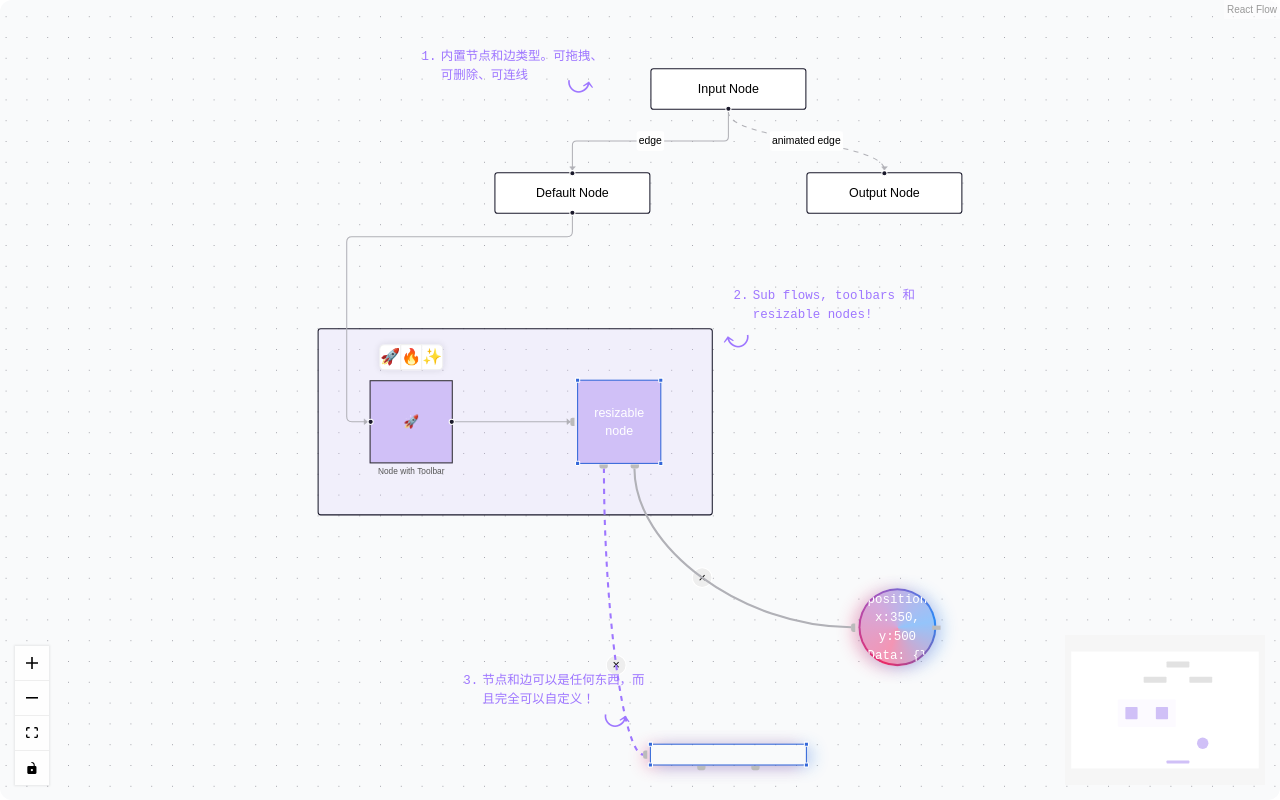
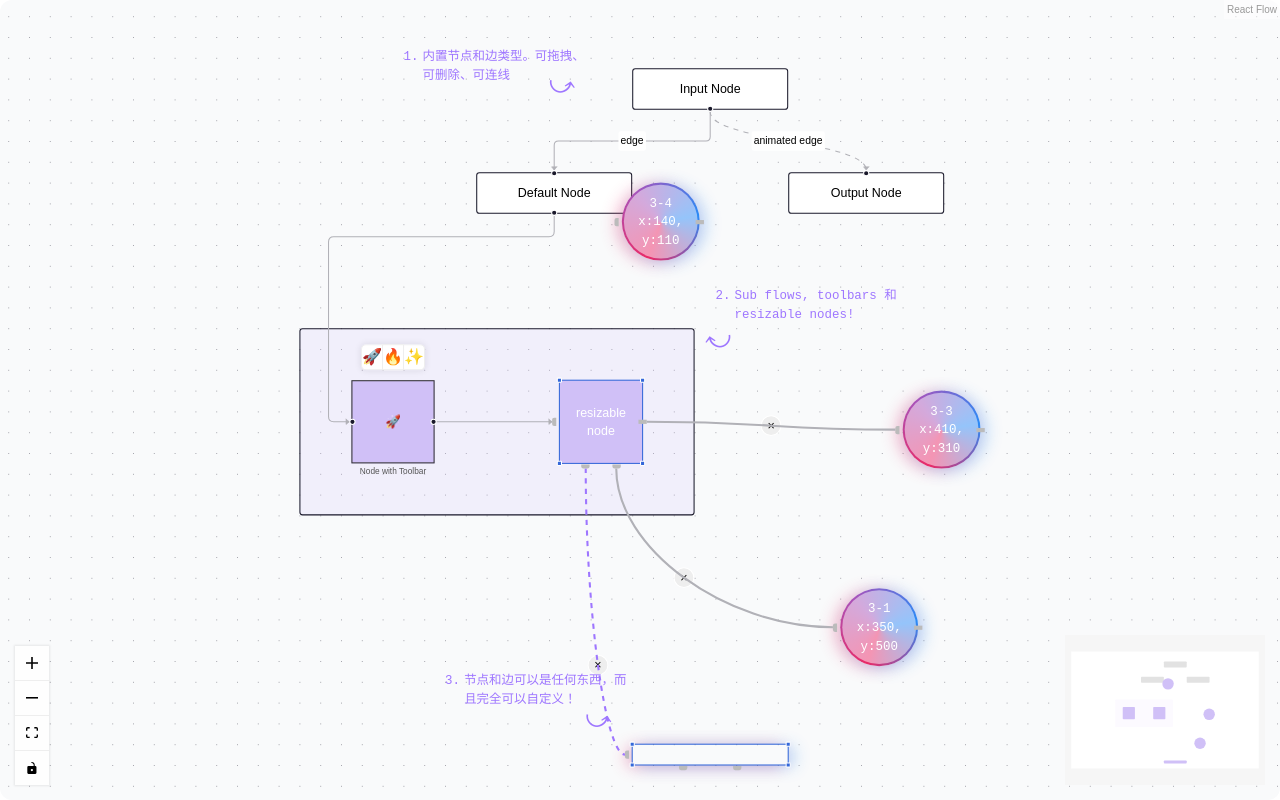
Before and after one commit to MiniMilkfish/reactFlowEditor, a React (Vite) app: page / in a window 1280 px wide. Built offline with nearby package versions, Linux system fonts and the light colour scheme.

Commit message:
<fea>: add new circleNode for test.

```diff
--- a/src/ReactflowOverviewApp/NodeCircle.tsx
+++ b/src/ReactflowOverviewApp/NodeCircle.tsx
@@ -1,25 +1,18 @@
 import { memo } from "react";
 import { Handle, Position, useStore, type NodeProps } from "@xyflow/react";
+// import { constants } from "buffer";
 
 function NodeCircle({ id, data, ...props }: NodeProps) {
-  const label = useStore((state) => {
-    const node = state.nodes.find((n) => n.id === id);
-
-    if (!node) {
-      return null;
-    }
-
-    return `position x:${Math.round(node.position.x)}, y:${Math.round(
-      node.position.y,
-    )}`;
-  });
+  const { positionAbsoluteX, positionAbsoluteY } = props;
 
   return (
     <>
       <div className="wrapper gradient">
         <div className="inner">
-          <div>{label || "no node connected"}</div>
-          {data && <div>Data: {JSON.stringify(data)}</div>}
+          <div>
+            {id} x:{Math.round(positionAbsoluteX)}, y:
+            {Math.round(positionAbsoluteY)}
+          </div>
         </div>
       </div>
       <Handle type="target" position={Position.Left} />
--- a/src/ReactflowOverviewApp/NodeResizer.tsx
+++ b/src/ReactflowOverviewApp/NodeResizer.tsx
@@ -30,6 +30,7 @@ function NodeResizer({ data }: { data: { label: string; txt: string } }) {
           position={Position.Bottom}
         />
       </div>
+      <Handle id="c" type="source" position={Position.Right} />
     </>
   );
 }
--- a/src/ReactflowOverviewApp/NodeText.tsx
+++ b/src/ReactflowOverviewApp/NodeText.tsx
@@ -2,7 +2,6 @@ import React, { memo } from "react";
 import { Handle, Position, NodeResizer } from "@xyflow/react";
 
 function NodeText({ data }: { data: { label: string } }) {
-  console.log("NodeText", data);
   return (
     <>
       <NodeResizer minWidth={50} minHeight={50} />
--- a/src/ReactflowOverviewApp/edges.tsx
+++ b/src/ReactflowOverviewApp/edges.tsx
@@ -57,4 +57,12 @@ export const edges = [
     type: "button",
     style: { strokeWidth: 2 },
   },
+  {
+    id: "e3-5",
+    source: "2-3",
+    sourceHandle: "c",
+    target: "3-3",
+    type: "button",
+    style: { strokeWidth: 2 },
+  },
 ] as AppEdge[];
--- a/src/ReactflowOverviewApp/nodes.tsx
+++ b/src/ReactflowOverviewApp/nodes.tsx
@@ -128,6 +128,24 @@ export const nodes = [
     id: "3-1",
     type: "circle",
     position: { x: 350, y: 500 },
-    data: {},
+    data: {
+      lebel: "3-1",
+    },
+  },
+  {
+    id: "3-3",
+    type: "circle",
+    position: { x: 410, y: 310 },
+    data: {
+      label: "3-3",
+    },
+  },
+  {
+    id: "3-4",
+    type: "circle",
+    position: { x: 140, y: 110 },
+    data: {
+      label: "3-4",
+    },
   },
 ] as AppNode[];
```
